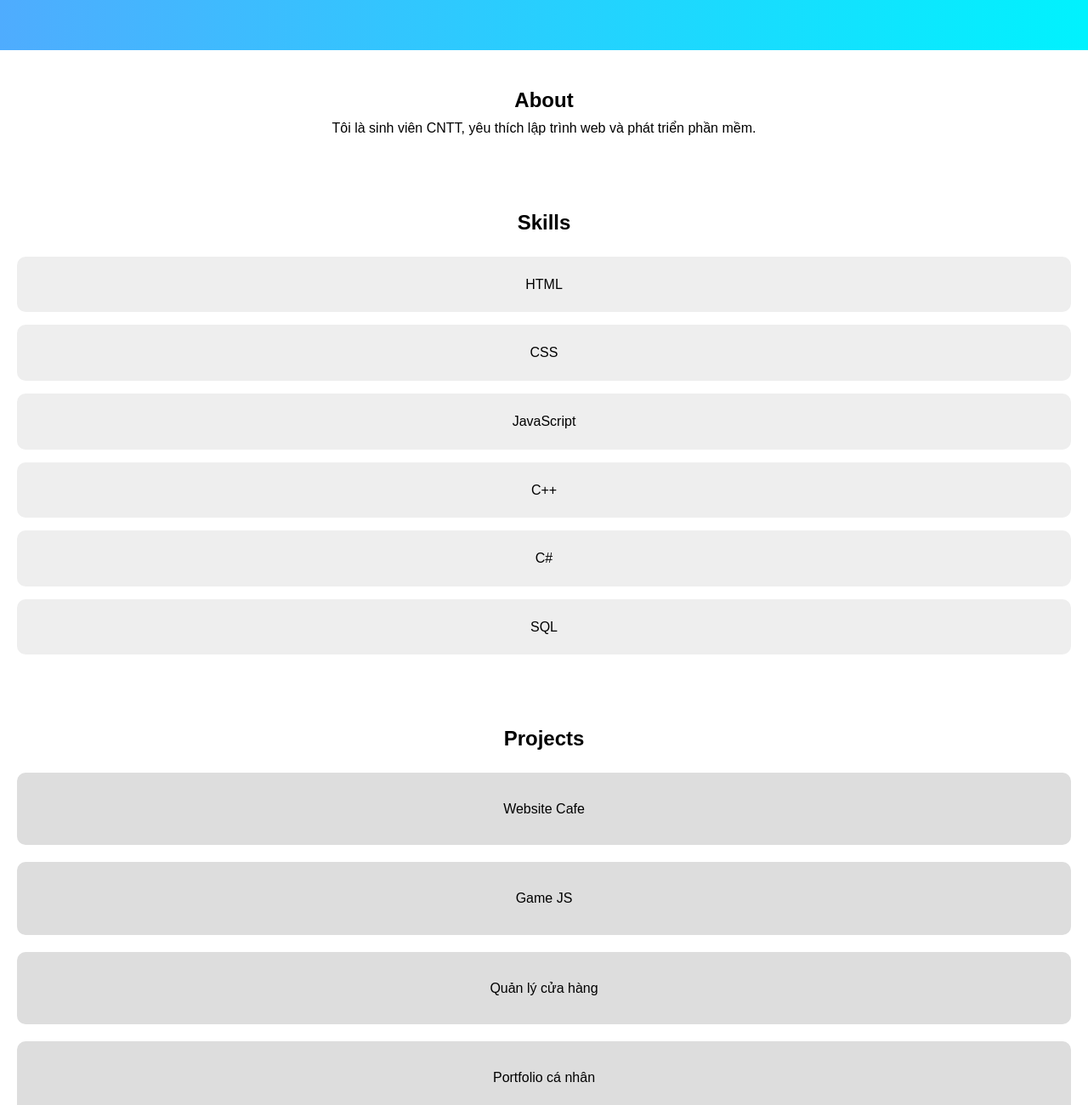
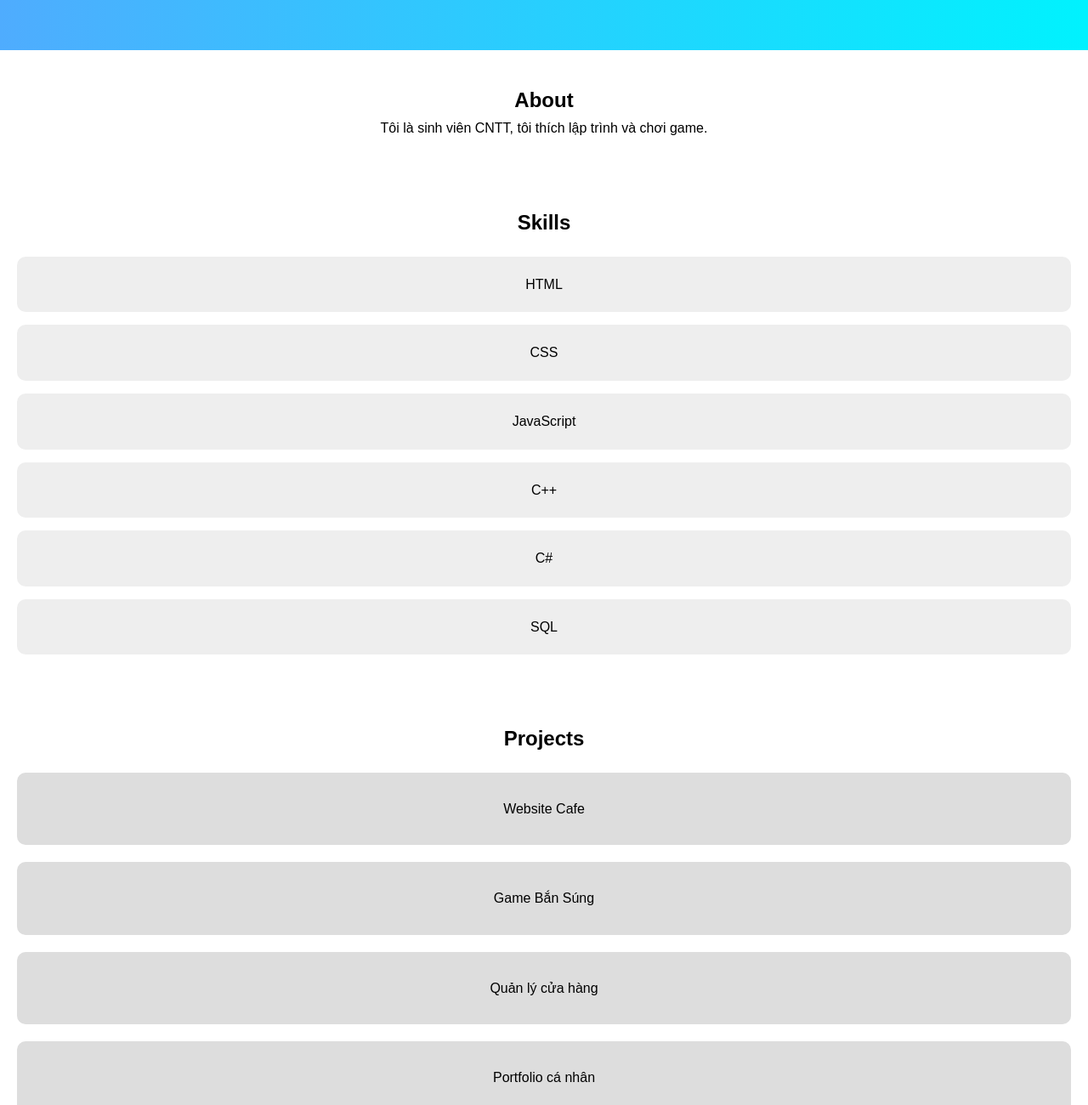
Before and after one commit to iNuss99/MinhKhoaaa, a plain HTML site: page BaiTapVN 8.3.8/index.html in a window 1280 px wide. Shown: the part 233-1533 px from the top of the page at 85% size. Drawn offline with Linux system fonts and the light colour scheme.

Commit message:
frist commit

```diff
--- a/BaiTapVN 8.3.8/index.html
+++ b/BaiTapVN 8.3.8/index.html
@@ -7,7 +7,6 @@
     <link rel="stylesheet" href="style.css" />
   </head>
   <body>
-    <!-- HEADER -->
     <header>
       <div class="container nav">
         <h2 class="logo">KhoaDev</h2>
@@ -21,21 +20,16 @@
       </div>
     </header>
 
-    <!-- BANNER -->
     <section class="banner">
       <h1>Xin chào, tôi là Minh Khoa</h1>
       <p>Developer tương lai 🚀</p>
     </section>
 
-    <!-- ABOUT -->
     <section id="about" class="section">
       <h2>About</h2>
-      <p>
-        Tôi là sinh viên CNTT, yêu thích lập trình web và phát triển phần mềm.
-      </p>
+      <p>Tôi là sinh viên CNTT, tôi thích lập trình và chơi game.</p>
     </section>
 
-    <!-- SKILLS -->
     <section id="skills" class="section">
       <h2>Skills</h2>
       <div class="skills-grid">
@@ -48,24 +42,21 @@
       </div>
     </section>
 
-    <!-- PROJECTS -->
     <section id="projects" class="section">
       <h2>Projects</h2>
       <div class="projects-grid">
         <div class="project">Website Cafe</div>
-        <div class="project">Game JS</div>
+        <div class="project">Game Bắn Súng</div>
         <div class="project">Quản lý cửa hàng</div>
         <div class="project">Portfolio cá nhân</div>
       </div>
     </section>
 
-    <!-- CONTACT -->
     <section id="contact" class="section">
       <h2>Contact</h2>
       <p>Email: minhkhoa@gmail.com</p>
     </section>
 
-    <!-- FOOTER -->
     <footer>
       <p>© 2026 Minh Khoa</p>
     </footer>
```
